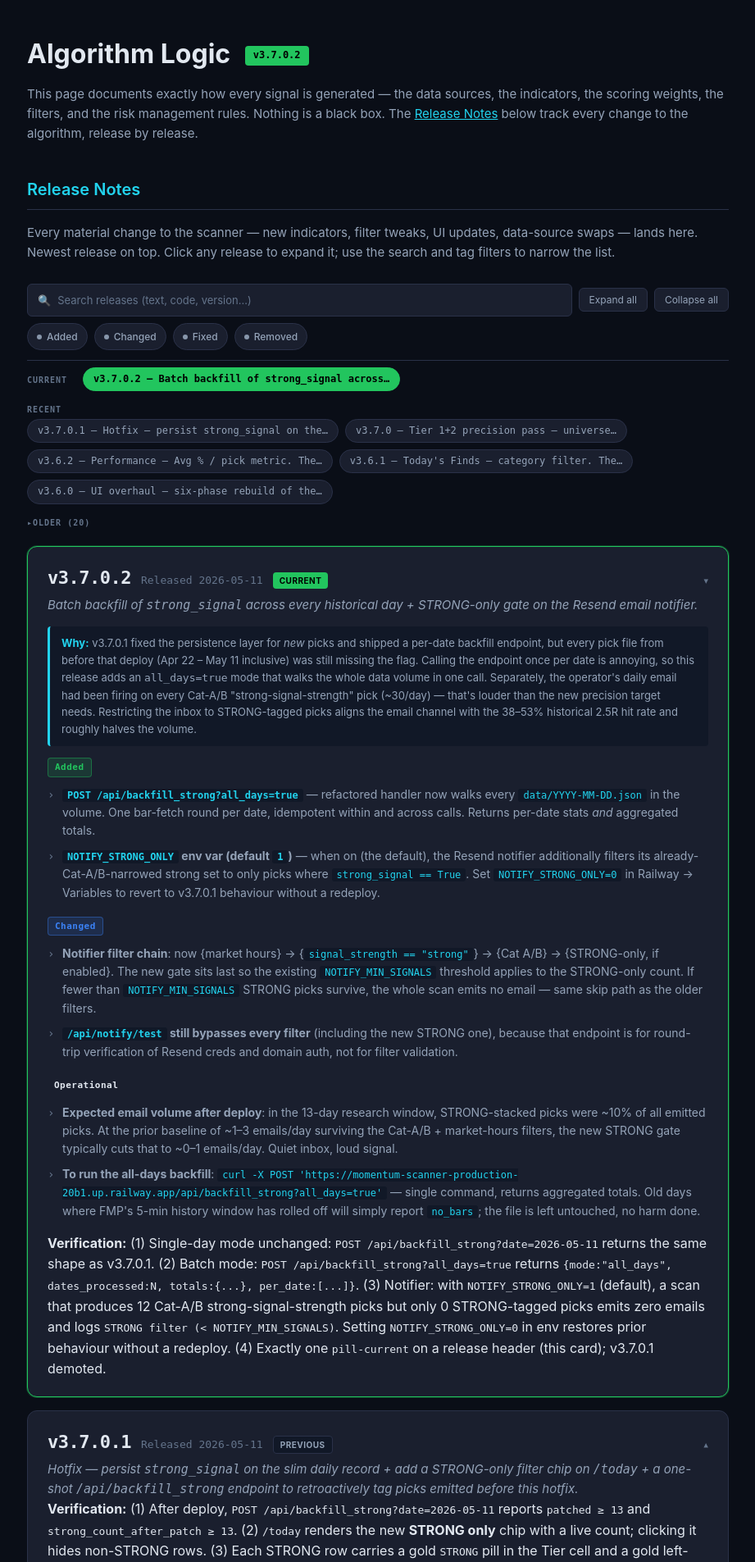
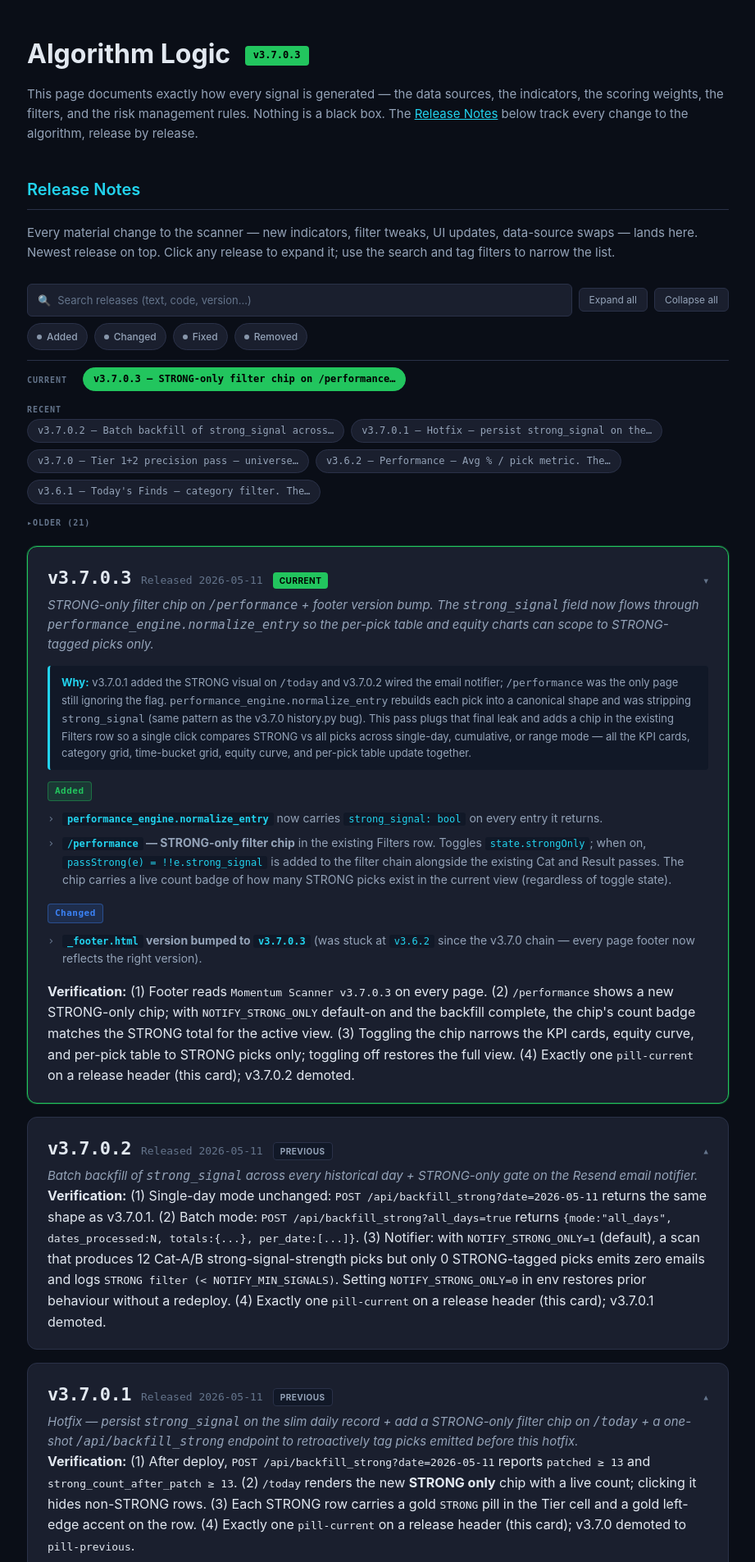
Before and after one commit to raveeshbhasin-assistant/momentum-scanner, a FastAPI app: page /logic in a window 1280 px wide. Shown: the part 70-1975 px from the top of the page at 82% size, without its empty margins (179-1100 px from the left). Run offline with FastAPI, Linux system fonts and the light colour scheme; some libraries are stand-ins or nearby versions.

Commit message:
v3.7.0.3: STRONG-only filter on /performance + footer version bump
User feedback after v3.7.0.2:
- /performance had no STRONG filter (only /today did)
- Footer still read "Momentum Scanner v3.6.2" (was a missed bookkeeping bump)
- Even on /today, the STRONG-only chip filtered to zero rows because the
  data volume's existing pick files were emitted before v3.7.0.1's
  persistence fix landed → none of them carry the strong_signal flag yet.
  The single-command fix for that is the all-days backfill from v3.7.0.2.

Changes:
- performance_engine.normalize_entry now carries strong_signal through
  (it was being stripped by the canonical-shape rebuilder, same pattern
  as the v3.7.0.0 history.py bug)
- /performance Filters row gains a "STRONG only" chip with a live count
  badge. Toggling adds passStrong(e) = !!e.strong_signal to the existing
  filter chain. KPI cards, equity curve, and per-pick table all narrow
  together.
- _footer.html bumped 3.6.2 → 3.7.0.3 (carries on every page via the
  shared partial)
- logic.html: v3.7.0.3 release card; v3.7.0.2 demoted to Previous

After Railway redeploys, run the all-days backfill once if not done yet:
  curl -X POST 'https://momentum-scanner-production-20b1.up.railway.app/api/backfill_strong?all_days=true'

That will populate strong_signal on every historical pick file. After
that, both /today's "STRONG only" chip and /performance's new chip
will show meaningful counts.

Co-Authored-By: Claude Opus 4.7 (1M context) <noreply@anthropic.com>

```diff
--- a/performance_engine.py
+++ b/performance_engine.py
@@ -205,6 +205,8 @@ def normalize_entry(raw: dict) -> dict:
         "appearance": raw.get("appearance", 1),
         "post_close": bool(raw.get("post_close", False)),
         "note": raw.get("note", ""),
+        # v3.7.0.3: carry STRONG flag through so /performance can filter on it
+        "strong_signal": bool(raw.get("strong_signal", False)),
     }
 
 
--- a/templates/_footer.html
+++ b/templates/_footer.html
@@ -13,6 +13,6 @@
         {% endwith %}
 #}
 <footer class="footer">
-    Momentum Scanner v3.6.2 &mdash; For educational and informational purposes only. Not financial advice.
+    Momentum Scanner v3.7.0.3 &mdash; For educational and informational purposes only. Not financial advice.
     {% if footer_note %}<br><span style="opacity:0.8">{{ footer_note }}</span>{% endif %}
 </footer>
--- a/templates/logic.html
+++ b/templates/logic.html
@@ -2,7 +2,7 @@
 <html lang="en">
 <head>
     {% include "_head.html" %}
-    <title>Algorithm Logic — Momentum Scanner v3.7.0.2</title>
+    <title>Algorithm Logic — Momentum Scanner v3.7.0.3</title>
     <style>
         /* line-height: 1.6 is inherited from base.css — Phase 5 readability target */
         .content { max-width: 920px; margin: 0 auto; padding: 40px 32px 48px; }
@@ -351,7 +351,7 @@
     {% with active_page="logic", page_title="Algorithm Logic" %}{% include "_nav.html" %}{% endwith %}
 
     <main class="content">
-        <h1>Algorithm Logic <span class="version-tag">v3.7.0.2</span></h1>
+        <h1>Algorithm Logic <span class="version-tag">v3.7.0.3</span></h1>
         <p>This page documents exactly how every signal is generated — the data sources, the indicators, the scoring weights, the filters, and the risk management rules. Nothing is a black box. The <a href="#release-notes" style="color: var(--cyan);">Release Notes</a> below track every change to the algorithm, release by release.</p>
 
         <!-- ═══════════════════════════════════════════════════════ -->
@@ -388,12 +388,49 @@
         <!-- TOC is rendered by JS in three groups: Current / Recent / Older -->
         <div class="release-toc-groups" id="tocGroups" aria-label="Release table of contents"></div>
 
+        <!-- ───── v3.7.0.3 ───── -->
+        <div class="release current" id="v3-7-0-3">
+            <div class="release-header">
+                <span class="release-version">v3.7.0.3</span>
+                <span class="release-date">Released 2026-05-11</span>
+                <span class="release-pill pill-current">Current</span>
+            </div>
+            <div class="release-title">STRONG-only filter chip on <code>/performance</code> + footer version bump. The <code>strong_signal</code> field now flows through <code>performance_engine.normalize_entry</code> so the per-pick table and equity charts can scope to STRONG-tagged picks only.</div>
+
+            <div class="release-rationale">
+                <strong>Why:</strong> v3.7.0.1 added the STRONG visual on <code>/today</code> and v3.7.0.2 wired the email notifier; <code>/performance</code> was the only page still ignoring the flag. <code>performance_engine.normalize_entry</code> rebuilds each pick into a canonical shape and was stripping <code>strong_signal</code> (same pattern as the v3.7.0 history.py bug). This pass plugs that final leak and adds a chip in the existing Filters row so a single click compares STRONG vs all picks across single-day, cumulative, or range mode — all the KPI cards, category grid, time-bucket grid, equity curve, and per-pick table update together.
+            </div>
+
+            <div class="change-group">
+                <span class="change-tag tag-added">Added</span>
+                <ul>
+                    <li><strong><code>performance_engine.normalize_entry</code></strong> now carries <code>strong_signal: bool</code> on every entry it returns.</li>
+                    <li><strong><code>/performance</code> — STRONG-only filter chip</strong> in the existing Filters row. Toggles <code>state.strongOnly</code>; when on, <code>passStrong(e) = !!e.strong_signal</code> is added to the filter chain alongside the existing Cat and Result passes. The chip carries a live count badge of how many STRONG picks exist in the current view (regardless of toggle state).</li>
+                </ul>
+            </div>
+
+            <div class="change-group">
+                <span class="change-tag tag-changed">Changed</span>
+                <ul>
+                    <li><strong><code>_footer.html</code> version bumped to <code>v3.7.0.3</code></strong> (was stuck at <code>v3.6.2</code> since the v3.7.0 chain — every page footer now reflects the right version).</li>
+                </ul>
+            </div>
+
+            <div class="release-verification">
+                <strong>Verification:</strong>
+                (1) Footer reads <code>Momentum Scanner v3.7.0.3</code> on every page.
+                (2) <code>/performance</code> shows a new STRONG-only chip; with <code>NOTIFY_STRONG_ONLY</code> default-on and the backfill complete, the chip's count badge matches the STRONG total for the active view.
+                (3) Toggling the chip narrows the KPI cards, equity curve, and per-pick table to STRONG picks only; toggling off restores the full view.
+                (4) Exactly one <code>pill-current</code> on a release header (this card); v3.7.0.2 demoted.
+            </div>
+        </div>
+
         <!-- ───── v3.7.0.2 ───── -->
-        <div class="release current" id="v3-7-0-2">
+        <div class="release" id="v3-7-0-2">
             <div class="release-header">
                 <span class="release-version">v3.7.0.2</span>
                 <span class="release-date">Released 2026-05-11</span>
-                <span class="release-pill pill-current">Current</span>
+                <span class="release-pill pill-previous">Previous</span>
             </div>
             <div class="release-title">Batch backfill of <code>strong_signal</code> across every historical day + STRONG-only gate on the Resend email notifier.</div>
 
```
Also changed, not shown: templates/performance.html (+35 -3 lines).
